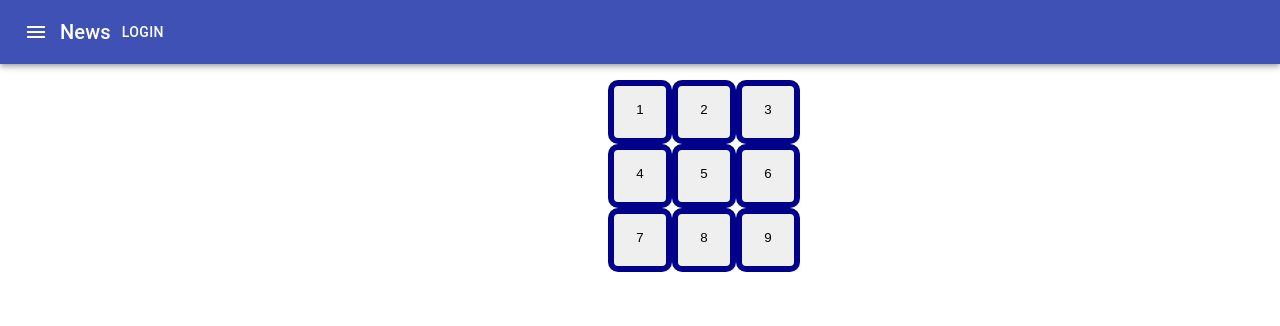
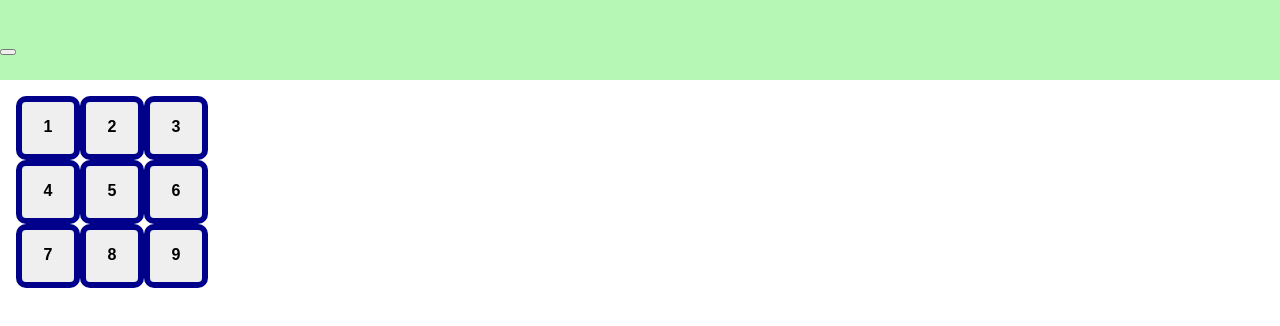
Before and after one commit to Tharunkumar1411/NumberGuessing, a React (Create React App) app in the folder numberguessing/: page /homepage in a window 1280 px wide. Shown: the top 326 px of the page. Built offline with nearby package versions, Linux system fonts and the light colour scheme.

Commit message:
complete xox functionality

```diff
--- /dev/null
+++ b/numberguessing/src/Components/Home.css
@@ -0,0 +1,68 @@
+.navbar {
+    background-color: rgb(183, 247, 181);
+    height: 80px;
+    display: flex;
+    justify-content: start;
+    align-items: center;
+  }
+
+  .menu-bars {
+    margin-left: 2rem;
+    font-size: 2rem;
+    background: none;
+  }
+
+  .nav-menu {
+    background-color: rgb(183, 247, 181);
+    width: 250px;
+    height: 100vh;
+    display: flex;
+    justify-content: center;
+    position: fixed;
+    top: 0;
+    left: -100%;
+    transition: 850ms;
+  }
+
+  .nav-menu.active {
+    left: 0;
+    transition: 350ms;
+  }
+
+  .nav-text {
+    display: flex;
+    justify-content: start;
+    align-items: center;
+    padding: 8px 0px 8px 16px;
+    list-style: none;
+    height: 60px;
+  }
+
+  .nav-text a {
+    text-decoration: none;
+    color: black;
+    font-size: 18px;
+    width: 95%;
+    height: 100%;
+    display: flex;
+    align-items: center;
+    padding: 0 16px;
+    border-radius: 4px;
+  }
+
+  .nav-text a:hover {
+    background-color: #ffffff;
+  }
+
+  .nav-menu-items {
+    width: 100%;
+  }
+
+  .navbar-toggle {
+    background-color: rgb(183, 247, 181);
+    width: 100%;
+    height: 80px;
+    display: flex;
+    justify-content: start;
+    align-items: center;
+  }
--- a/numberguessing/src/Components/HomePage.jsx
+++ b/numberguessing/src/Components/HomePage.jsx
@@ -8,7 +8,8 @@ import IconButton from '@material-ui/core/IconButton';
 import MenuIcon from '@material-ui/icons/Menu';
 import Grid from "@material-ui/core/Grid";
 import Paper from "@material-ui/core/Paper";
-
+import { Link } from '@material-ui/core';
+import './Home.css'
 const useStyles = makeStyles((theme) => ({
 
 }));
@@ -17,11 +18,9 @@ const style = {
 	borderRadius: "10px",
 	width: "4rem",
 	height: "4rem",
-	margin: "0 auto",
 	display: "grid",
 	gridTemplate: "repeat(3, 1fr) / repeat(3, 1fr)",
-  padding: "1rem"
-
+  padding: "1rem",
 }
 
 const btnStyle = {
@@ -29,9 +28,10 @@ const btnStyle = {
   borderRadius: "10px",
 	width: "4rem",
 	height: "4rem",
-	margin: "0 auto",
 	display: "grid",
-  padding: "1rem"
+  padding: "1rem",
+  fontSize: "1rem",
+  fontWeight: "bold"
 }
 
 
@@ -42,6 +42,9 @@ const Square = (props) => {
 }
 
 export default function ButtonAppBar() {
+  const [sidebar, setSidebar] = useState(false);
+
+  const showSidebar = () => setSidebar(!sidebar);
     var state = 1 ;
     const classes = useStyles();
     var initialValue = "";
@@ -54,45 +57,102 @@ export default function ButtonAppBar() {
       [1, 4, 7],
       [2, 5, 8],
       [1, 5, 9],
-      [2, 5, 8],
+      [3, 5, 7],
     ];
+
+    var positions = [1,2,3,4,5,6,7,8,9];
 
     const selectedValues = []
     const onClick = (props) => {
+        document.getElementById(`${props}`).innerHTML = "X";
+        document.getElementById(`${props}`).style.pointerEvents = "none";
+        document.getElementById(`${props}`).style.color = "green";
 
-        document.getElementById(`${props}`).innerHTML = "X";
+
         selectedValues.push(props);
-
         (state  === 3)? result(selectedValues): state += 1;
 
         callComputer();
     }
 
     const result = (x) => {
-        let values =  lines.map((ele) =>{ return ele.filter(e => e == x)})
-        console.log(values)
+        var resultValues;
+        for(let i=0; i < lines.length; i++){
+            resultValues = x.filter((e) => lines[i].includes(e));
 
+            if(resultValues.length == 3){
+              break
+            }
+        }
+
+        (resultValues.length == 3)? console.log("win"): console.log("loose")
+    }
+
+    const randomValue = () => {
+        let userInput = [...selectedValues];
+        var random;
+        do {
+          random = Math.floor((Math.random() * 9) + 1);
+        } while (userInput.includes(random));
+        userInput.push(random);
+        document.getElementById(`${random}`).style.pointerEvents = "none";
+        document.getElementById(`${random}`).style.color = "red";
+        document.getElementById(`${random}`).innerHTML = "O";
+
+        // console.log(random)
     }
 
     const callComputer = () => {
+        const Random = randomValue();
 
     }
 
 
+    const SidebarData = [
+      {
+        title: 'Home',
+        path: '/',
+        cName: 'nav-text'
+      },
+      {
+        title: 'Reports',
+        path: '/reports',
+        cName: 'nav-text'
+      },
+      {
+        title: 'Products',
+        path: '/products',
+        cName: 'nav-text'
+      },
+    ];
+
     return (
         <div className={classes.root}>
-        <AppBar position="static">
-            <Toolbar>
-            <IconButton edge="start" className={classes.menuButton} color="inherit" aria-label="menu">
-                <MenuIcon />
-            </IconButton>
-            <Typography variant="h6" className={classes.title}>
-                News
-            </Typography>
-            <Button color="inherit">Login</Button>
-            </Toolbar>
-        </AppBar>
 
+
+         <div className='navbar'>
+          <Link to='#' className='menu-bars'>
+            <button onClick={showSidebar} />
+          </Link>
+        </div>
+        <nav className={sidebar ? 'nav-menu active' : 'nav-menu'}>
+          <ul className='nav-menu-items' onClick={showSidebar}>
+            <li className='navbar-toggle'>
+              <Link to='#' className='menu-bars'>
+                tharun
+              </Link>
+            </li>
+            {SidebarData.map((item, index) => {
+              return (
+                <li key={index} className={item.cName}>
+                  <Link to={item.path}>
+                    <span>{item.title}</span>
+                  </Link>
+                </li>
+              );
+            })}
+          </ul>
+        </nav>
           <div style={style}>
               <Square id="1" value={initialValue} onClick={() => onClick(1)} />
               <Square id="2" value={initialValue} onClick={() => onClick(2)} />
```
